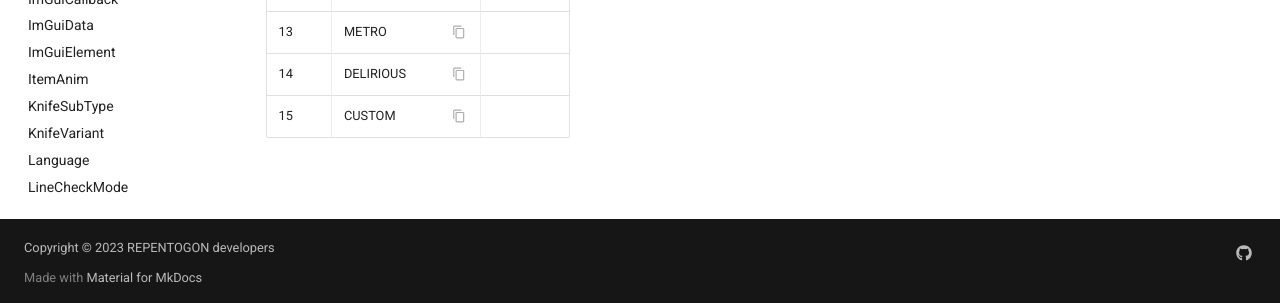
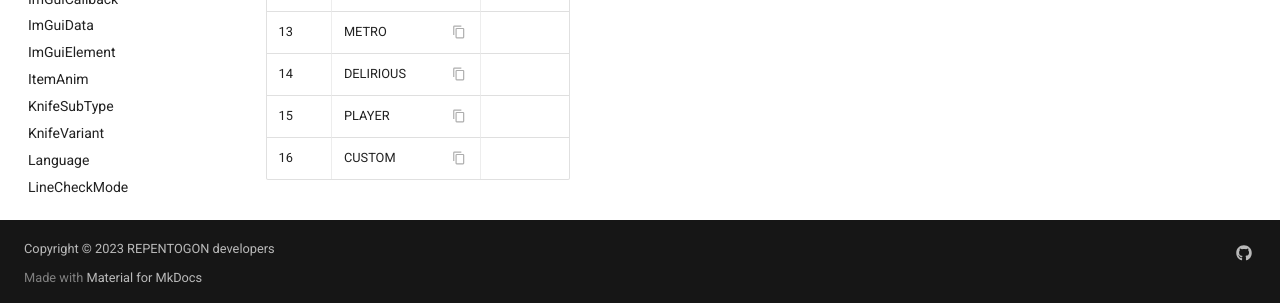
Before and after one commit to TeamREPENTOGON/REPENTOGON, an MkDocs documentation site: the page built from documentation/docs/enums/AutocompleteType.md, in a window 1280 px wide and 1063 px high. Shown: the part 757-1060 px from the top of the window. Built offline with MkDocs 1.6.1 and Material for MkDocs 9.7.7, drawn with Linux system fonts in a browser that asks for light colours; comment, search, counter and statistics services are not loaded; the version menu is left out.

Commit message:
add missing PLAYER AutocompleteType to lua enums

```diff
--- a/documentation/docs/enums/AutocompleteType.md
+++ b/documentation/docs/enums/AutocompleteType.md
@@ -20,4 +20,5 @@ tags:
 |12 |CURSE {: .copyable } |  |
 |13 |METRO {: .copyable } |  |
 |14 |DELIRIOUS {: .copyable } |  |
-|15 |CUSTOM {: .copyable } |  |
+|15 |PLAYER {: .copyable } |  |
+|16 |CUSTOM {: .copyable } |  |
```
Also changed, not shown: 1 other file.
